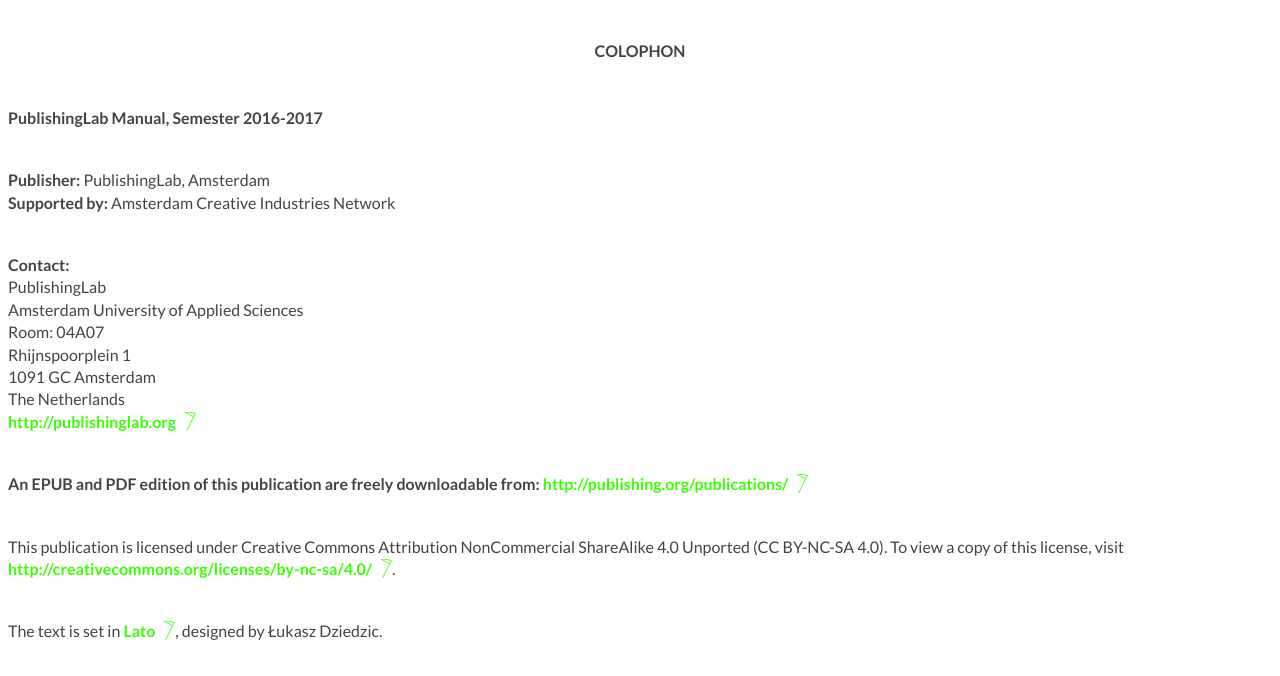
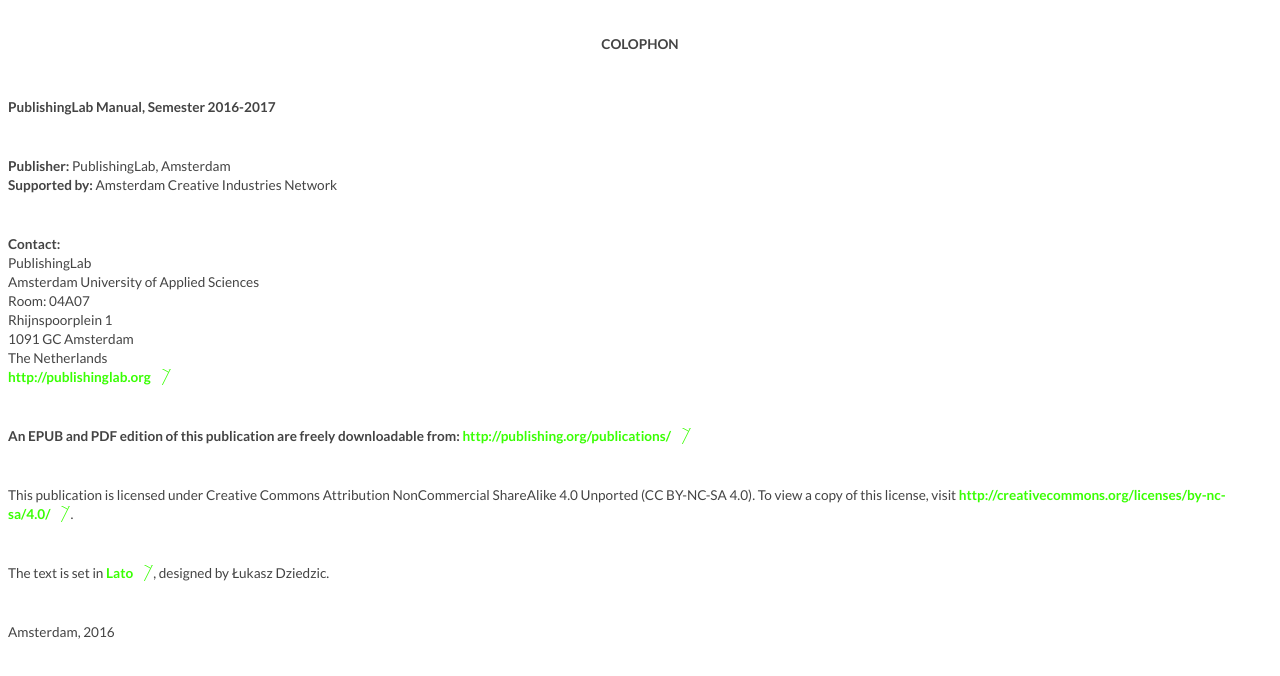
Before and after one commit to DigitalPublishingToolkit/PL-Manual-2016-2017, a plain HTML site: page html/book.html in a window 1280 px wide. Shown: the top 676 px of the page. Drawn offline with Linux system fonts and the light colour scheme.

Commit message:
team again

```diff
--- a/css/styles.epub.css
+++ b/css/styles.epub.css
@@ -31,7 +31,7 @@
 
 /* General */
 html {
-  font-size: 100%;
+  font-size: 85%;
 }
 body {
   font-size: 1rem;
```
Also changed, not shown: 2 other files.
